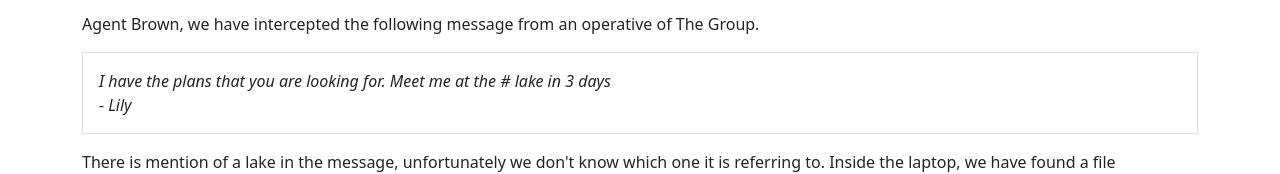
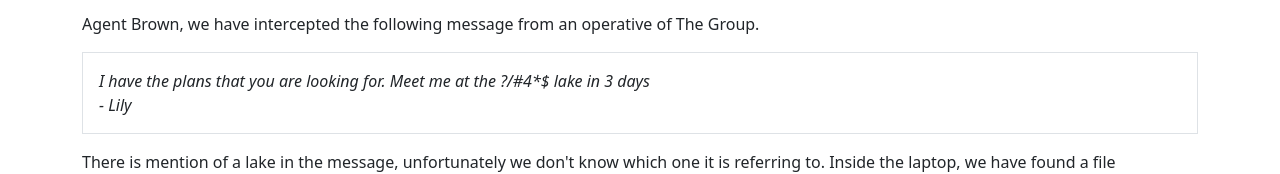
Before and after one commit to keshav-sarraf/rw-frontend, a Vue app: page /regex-game-l1 in a window 1280 px wide. Both pictures are taken after a click on the button "Start Level". Shown: the part 186-360 px from the top of the page. Built offline with nearby package versions, Linux system fonts and the light colour scheme.

Commit message:
Minor cosmetic changes to level1

```diff
--- a/src/components/posts/regex/level_1/RegexGameL1.vue
+++ b/src/components/posts/regex/level_1/RegexGameL1.vue
@@ -34,14 +34,14 @@
         </p>
 
         <p class="border p-3">
-            <em>I have the plans that you are looking for. Meet me at the # lake in 3 days <br>- Lily</em>
+            <em>I have the plans that you are looking for. Meet me at the ?/#4*$ lake in 3 days <br>- Lily</em>
         </p>
 
         <p>
             There is mention of a lake in the message, unfortunately we don't know which one it is referring to. Inside the laptop, we have found a file containing a list of locations. Your task is to find out all the locations within the list that have the word "lake" in their name. Enter a suitable regular expression and press "Execute Regex".
         </p>
 
-        <div class="row">
+        <div class="row" v-if="!levelFinished">
             <div class="col-sm-4">
                 <div class="input-group mb-3">
                     <input type="text" v-model="regex" @keydown.enter="executeRegex" class="form-control" placeholder="Enter regex" aria-label="Input Regex" aria-describedby="basic-addon2">
@@ -71,7 +71,7 @@
 
         <div v-if="levelFinished">
             <div class="alert alert-success" role="alert">
-                Thank You Agent Brown, this was helpful. We'll send recon teams to these lakes immediately. Feel free to play around with regex till then.
+                Thank You Agent Brown, this was helpful. We'll send recon teams to these lakes immediately.
             </div>
 
             <button type="button" class="btn btn-success mb-3">Next Level</button>
```
